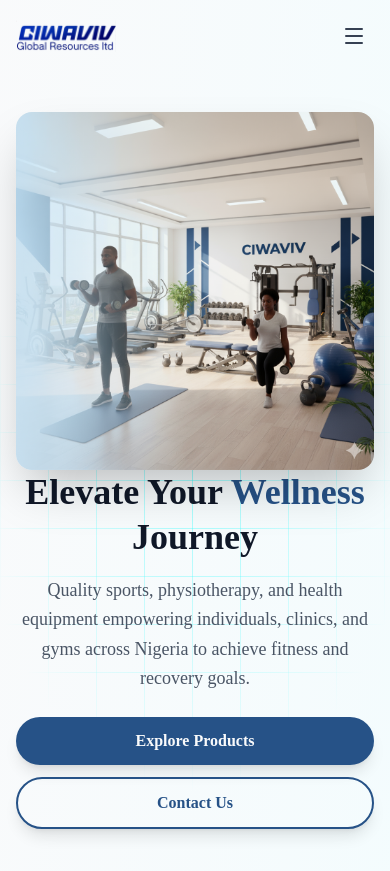
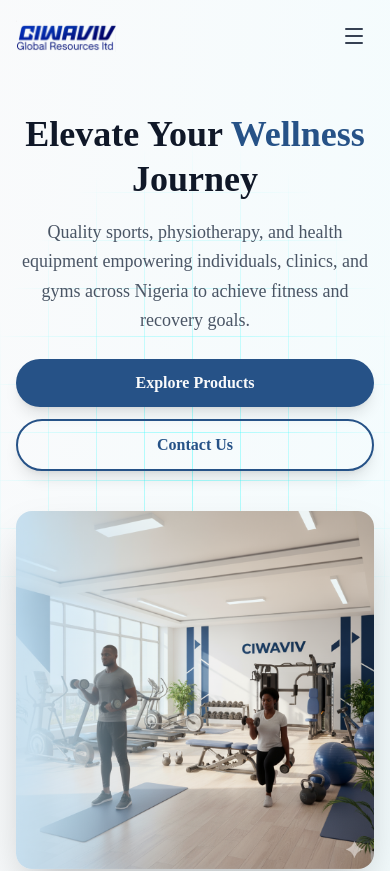
Before and after one commit to Kariaki58/ciwaviv_landing_page, a Next.js app: page / in a window 390 px wide. Shown: the top 871 px of the page. Built offline with nearby package versions, Linux system fonts and the light colour scheme.

Commit message:
finished ciwaviv

```diff
--- a/app/page.tsx
+++ b/app/page.tsx
@@ -247,7 +247,7 @@ export default function HomePage() {
         <div className="absolute inset-0 bg-[linear-gradient(to_right,#00ffff40_1px,transparent_1px),linear-gradient(to_bottom,#00ffff40_1px,transparent_1px)] bg-[size:3rem_3rem] [mask-image:radial-gradient(ellipse_80%_50%_at_50%_50%,black,transparent_70%)] animate-pulse-slow"></div>
 
         <div className="container mx-auto relative z-10">
-          <div className="flex flex-col lg:flex-row items-center">
+          <div className="flex flex-col-reverse lg:flex-row items-center">
 
 
             <div className="lg:w-1/2 flex justify-center">
```
